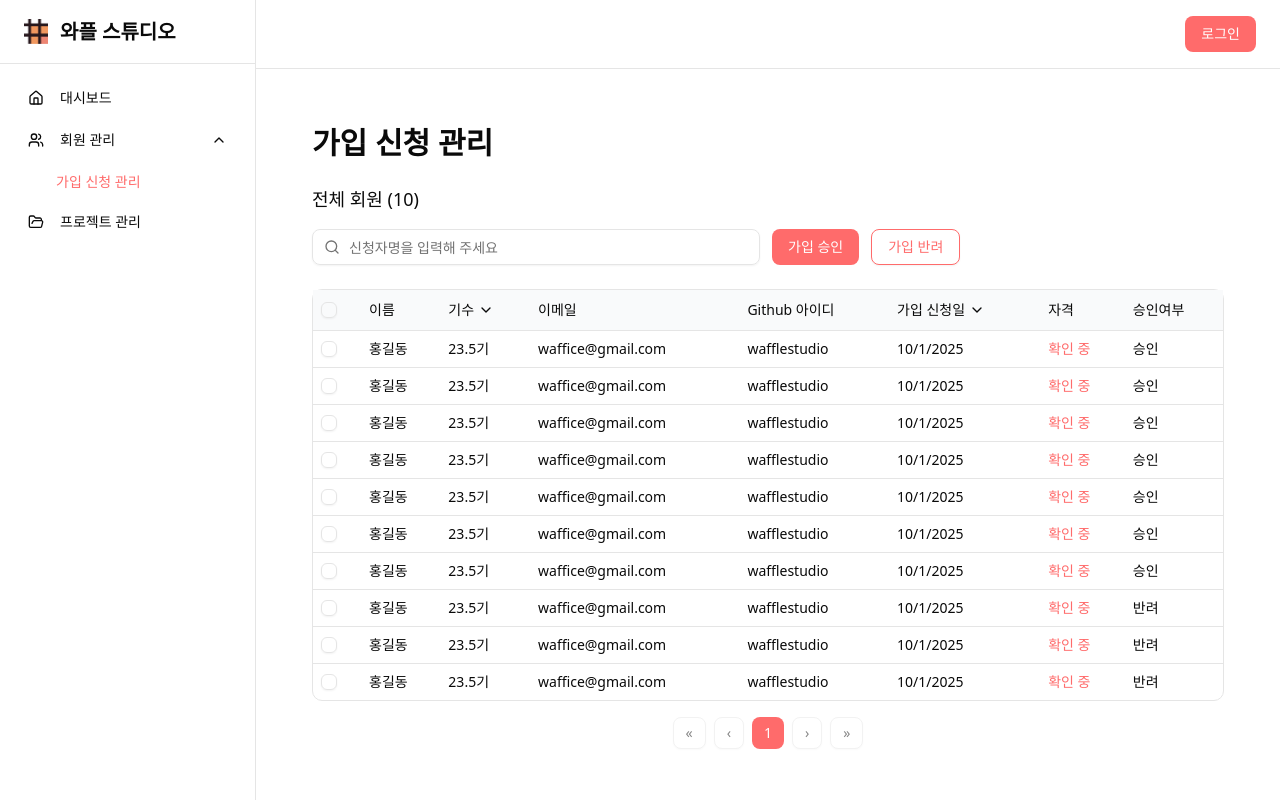
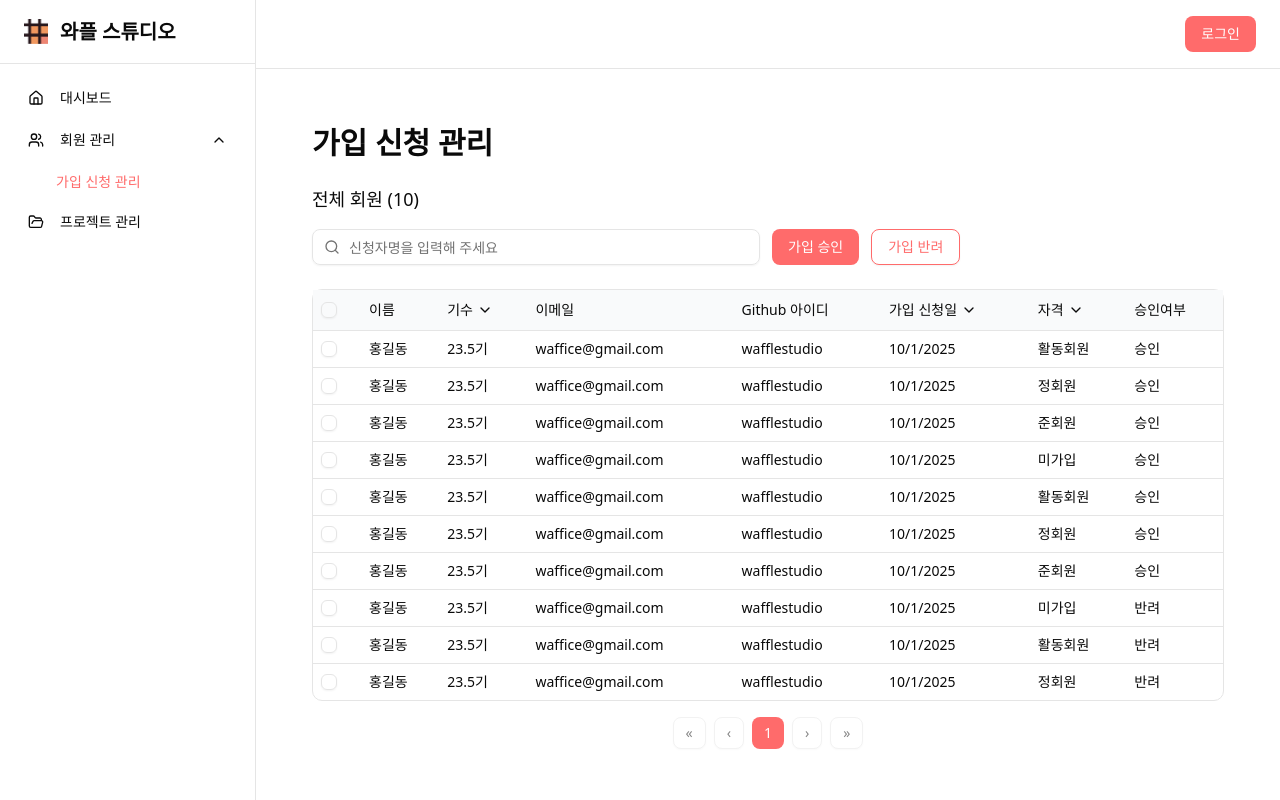
Before and after one commit to wafflestudio/waffice-web, a Next.js app: page /members/applications in a window 1280 px wide. Built offline with nearby package versions, Linux system fonts and the light colour scheme.

Commit message:
application page updated 드롭다운 추가

```diff
--- a/src/app/members/applications/page.tsx
+++ b/src/app/members/applications/page.tsx
@@ -15,6 +15,17 @@ import { Input } from "@/components/ui/input"
 import { Label } from "@/components/ui/label"
 import { Toast } from "@/components/ui/toast"
 
+interface Application {
+	id: number
+	name: string
+	generation: string
+	email: string
+	github_username: string
+	application_date: string
+	role: string
+	status: string
+}
+
 // 임시 목 데이터 - API 연결 전까지 사용
 const mockApplications = [
 	{
@@ -24,6 +35,7 @@ const mockApplications = [
 		email: "waffice@gmail.com",
 		github_username: "wafflestudio",
 		application_date: "2025-10-01T00:00:00Z",
+		role: "활동회원",
 		status: "승인",
 	},
 	{
@@ -33,6 +45,7 @@ const mockApplications = [
 		email: "waffice@gmail.com",
 		github_username: "wafflestudio",
 		application_date: "2025-10-01T00:00:00Z",
+		role: "정회원",
 		status: "승인",
 	},
 	{
@@ -42,6 +55,7 @@ const mockApplications = [
 		email: "waffice@gmail.com",
 		github_username: "wafflestudio",
 		application_date: "2025-10-01T00:00:00Z",
+		role: "준회원",
 		status: "승인",
 	},
 	{
@@ -51,6 +65,7 @@ const mockApplications = [
 		email: "waffice@gmail.com",
 		github_username: "wafflestudio",
 		application_date: "2025-10-01T00:00:00Z",
+		role: "미가입",
 		status: "승인",
 	},
 	{
@@ -60,6 +75,7 @@ const mockApplications = [
 		email: "waffice@gmail.com",
 		github_username: "wafflestudio",
 		application_date: "2025-10-01T00:00:00Z",
+		role: "활동회원",
 		status: "승인",
 	},
 	{
@@ -69,6 +85,7 @@ const mockApplications = [
 		email: "waffice@gmail.com",
 		github_username: "wafflestudio",
 		application_date: "2025-10-01T00:00:00Z",
+		role: "정회원",
 		status: "승인",
 	},
 	{
@@ -78,6 +95,7 @@ const mockApplications = [
 		email: "waffice@gmail.com",
 		github_username: "wafflestudio",
 		application_date: "2025-10-01T00:00:00Z",
+		role: "준회원",
 		status: "승인",
 	},
 	{
@@ -87,6 +105,7 @@ const mockApplications = [
 		email: "waffice@gmail.com",
 		github_username: "wafflestudio",
 		application_date: "2025-10-01T00:00:00Z",
+		role: "미가입",
 		status: "반려",
 	},
 	{
@@ -96,6 +115,7 @@ const mockApplications = [
 		email: "waffice@gmail.com",
 		github_username: "wafflestudio",
 		application_date: "2025-10-01T00:00:00Z",
+		role: "활동회원",
 		status: "반려",
 	},
 	{
@@ -105,6 +125,7 @@ const mockApplications = [
 		email: "waffice@gmail.com",
 		github_username: "wafflestudio",
 		application_date: "2025-10-01T00:00:00Z",
+		role: "정회원",
 		status: "반려",
 	},
 ]
@@ -118,9 +139,14 @@ export default function MemberApplicationsPage() {
 	const [selectedRole, setSelectedRole] = useState<string>("")
 	const [showToast, setShowToast] = useState(false)
 	const [toastMessage, setToastMessage] = useState("")
+	const [applications, _setApplications] = useState<Application[]>(mockApplications)
 
 	// TODO: API 연결 시 아래 코드로 교체
-	const applications = mockApplications
+	// const {
+	//  data: applications = [],
+	//  isLoading,
+	//  error,
+	// } = useQuery(...)
 
 	const handleApproveClick = () => {
 		if (selectedApplications.length === 0) {
--- a/src/components/members/application-form.tsx
+++ b/src/components/members/application-form.tsx
@@ -18,6 +18,7 @@ interface Application {
 	email: string
 	github_username: string
 	application_date: string
+	role?: string
 	status: string
 }
 
@@ -35,7 +36,7 @@ export function ApplicationForm({
 	trigger,
 }: ApplicationFormProps) {
 	const [open, setOpen] = useState(false)
-	const [selectedRole, setSelectedRole] = useState<string>("활동회원")
+	const [selectedRole, setSelectedRole] = useState<string>(application.role || "활동회원")
 
 	const handleApprove = () => {
 		onApprove(application.id, selectedRole)
@@ -65,6 +66,7 @@ export function ApplicationForm({
 						<option>활동회원</option>
 						<option>준회원</option>
 						<option>정회원</option>
+						<option>미가입</option>
 					</select>
 				</div>
 
--- a/src/components/members/application-table.tsx
+++ b/src/components/members/application-table.tsx
@@ -9,6 +9,8 @@ import {
 	DropdownMenu,
 	DropdownMenuContent,
 	DropdownMenuItem,
+	DropdownMenuRadioGroup,
+	DropdownMenuRadioItem,
 	DropdownMenuTrigger,
 } from "@/components/ui/dropdown-menu"
 import {
@@ -27,6 +29,7 @@ interface Application {
 	email: string
 	github_username: string
 	application_date: string
+	role: string
 	status: string
 }
 
@@ -58,7 +61,9 @@ function GenerationSortHeader({
 			<DropdownMenuTrigger asChild>
 				<button type="button" className="flex items-center gap-1 hover:text-foreground">
 					기수
-					{generationSort && (generationSort === "desc" ? " 🔽" : " 🔼")}
+					<span className="sr-only">
+						{generationSort ? `정렬: ${generationSort}` : "정렬 없음"}
+					</span>
 					<ChevronDown className="h-4 w-4" />
 				</button>
 			</DropdownMenuTrigger>
@@ -83,13 +88,13 @@ function DateSortHeader({
 			<DropdownMenuTrigger asChild>
 				<button type="button" className="flex items-center gap-1 hover:text-foreground">
 					가입 신청일
-					{dateSort && (dateSort === "desc" ? " 🔽" : " 🔼")}
+					<span className="sr-only">{dateSort ? `정렬: ${dateSort}` : "정렬 없음"}</span>
 					<ChevronDown className="h-4 w-4" />
 				</button>
 			</DropdownMenuTrigger>
 			<DropdownMenuContent align="start">
-				<DropdownMenuItem onClick={() => onChange("desc")}>내림차순</DropdownMenuItem>
-				<DropdownMenuItem onClick={() => onChange("asc")}>오름차순</DropdownMenuItem>
+				<DropdownMenuItem onClick={() => onChange("desc")}>오래된 순</DropdownMenuItem>
+				<DropdownMenuItem onClick={() => onChange("asc")}>최신 순</DropdownMenuItem>
 			</DropdownMenuContent>
 		</DropdownMenu>
 	)
@@ -107,11 +112,13 @@ export function ApplicationTable({
 }: ApplicationTableProps) {
 	const [generationSort, setGenerationSort] = useState<SortOrder>(null)
 	const [dateSort, setDateSort] = useState<SortOrder>(null)
+	const [roleFilter, setRoleFilter] = useState<string>("전체")
+	const ROLE_OPTIONS = ["활동회원", "정회원", "준회원", "미가입"]
 
 	// 검색 필터링
-	const filteredApplications = applications.filter((app) =>
-		app.name.toLowerCase().includes(searchQuery.toLowerCase()),
-	)
+	const filteredApplications = applications
+		.filter((app) => app.name.toLowerCase().includes(searchQuery.toLowerCase()))
+		.filter((app) => roleFilter === "전체" || app.role === roleFilter)
 
 	// 정렬 (mutual exclusion: 한 번에 하나의 정렬만 활성화)
 	const sortedApplications = [...filteredApplications].sort((a, b) => {
@@ -186,7 +193,29 @@ export function ApplicationTable({
 							<TableHead>
 								<DateSortHeader dateSort={dateSort} onChange={setDateSort} />
 							</TableHead>
-							<TableHead>자격</TableHead>
+							<TableHead>
+								<DropdownMenu>
+									<DropdownMenuTrigger asChild>
+										<button type="button" className="flex items-center gap-1 hover:text-foreground">
+											자격
+											<ChevronDown className="h-4 w-4" />
+											<span className="sr-only">
+												{roleFilter === "전체" ? "전체" : `필터: ${roleFilter}`}
+											</span>
+										</button>
+									</DropdownMenuTrigger>
+									<DropdownMenuContent align="start" className="w-32">
+										<DropdownMenuRadioGroup value={roleFilter} onValueChange={setRoleFilter}>
+											<DropdownMenuRadioItem value="전체">전체</DropdownMenuRadioItem>
+											{ROLE_OPTIONS.map((role) => (
+												<DropdownMenuRadioItem key={role} value={role}>
+													{role}
+												</DropdownMenuRadioItem>
+											))}
+										</DropdownMenuRadioGroup>
+									</DropdownMenuContent>
+								</DropdownMenu>
+							</TableHead>
 							<TableHead>승인여부</TableHead>
 						</TableRow>
 					</TableHeader>
@@ -221,9 +250,7 @@ export function ApplicationTable({
 								<TableCell>{application.email}</TableCell>
 								<TableCell>{application.github_username}</TableCell>
 								<TableCell>{new Date(application.application_date).toLocaleDateString()}</TableCell>
-								<TableCell>
-									<span className="text-[#FF6B6B]">확인 중</span>
-								</TableCell>
+								<TableCell>{application.role || "미가입"}</TableCell>
 								<TableCell>{application.status}</TableCell>
 							</TableRow>
 						))}
```
